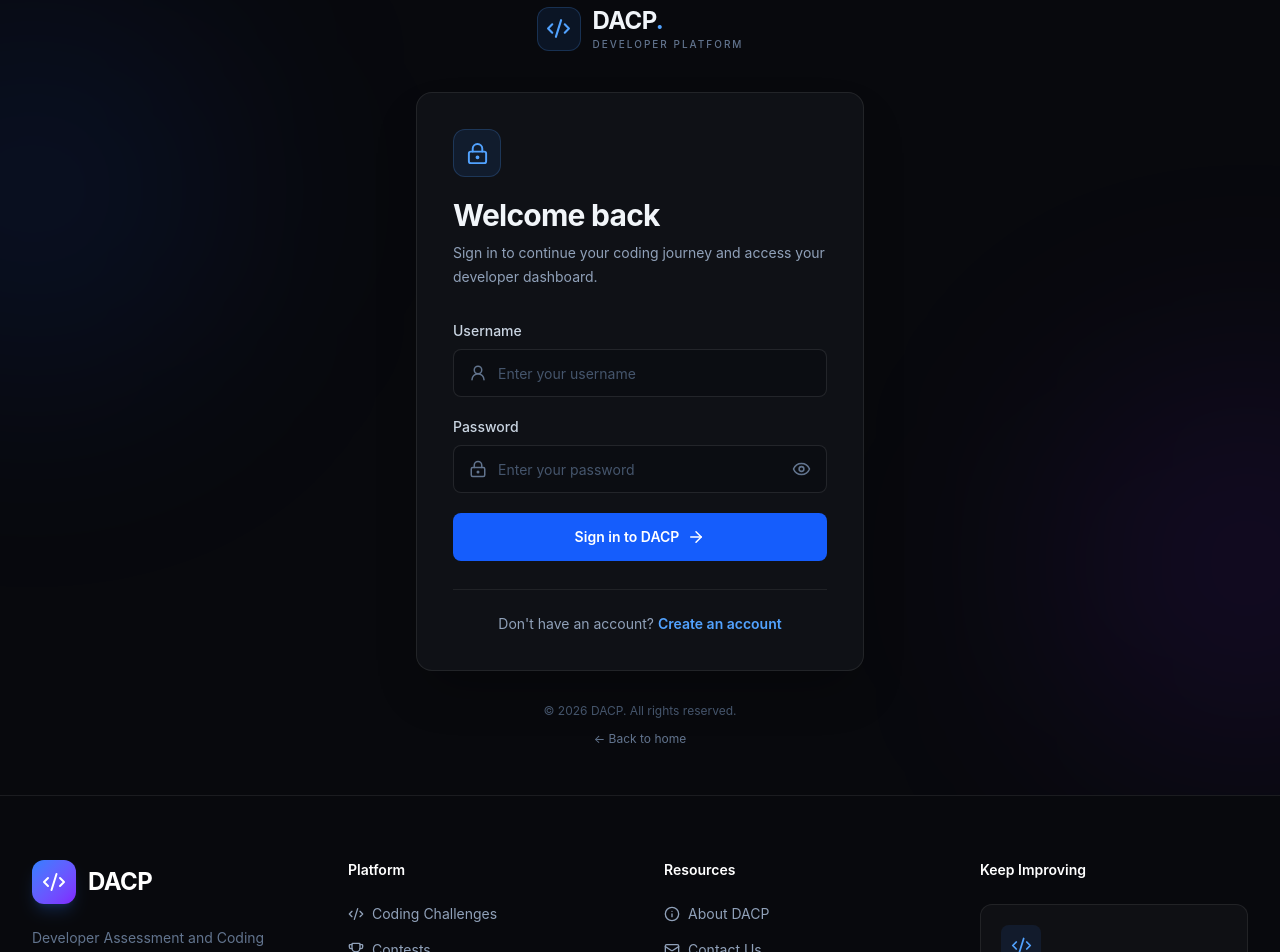
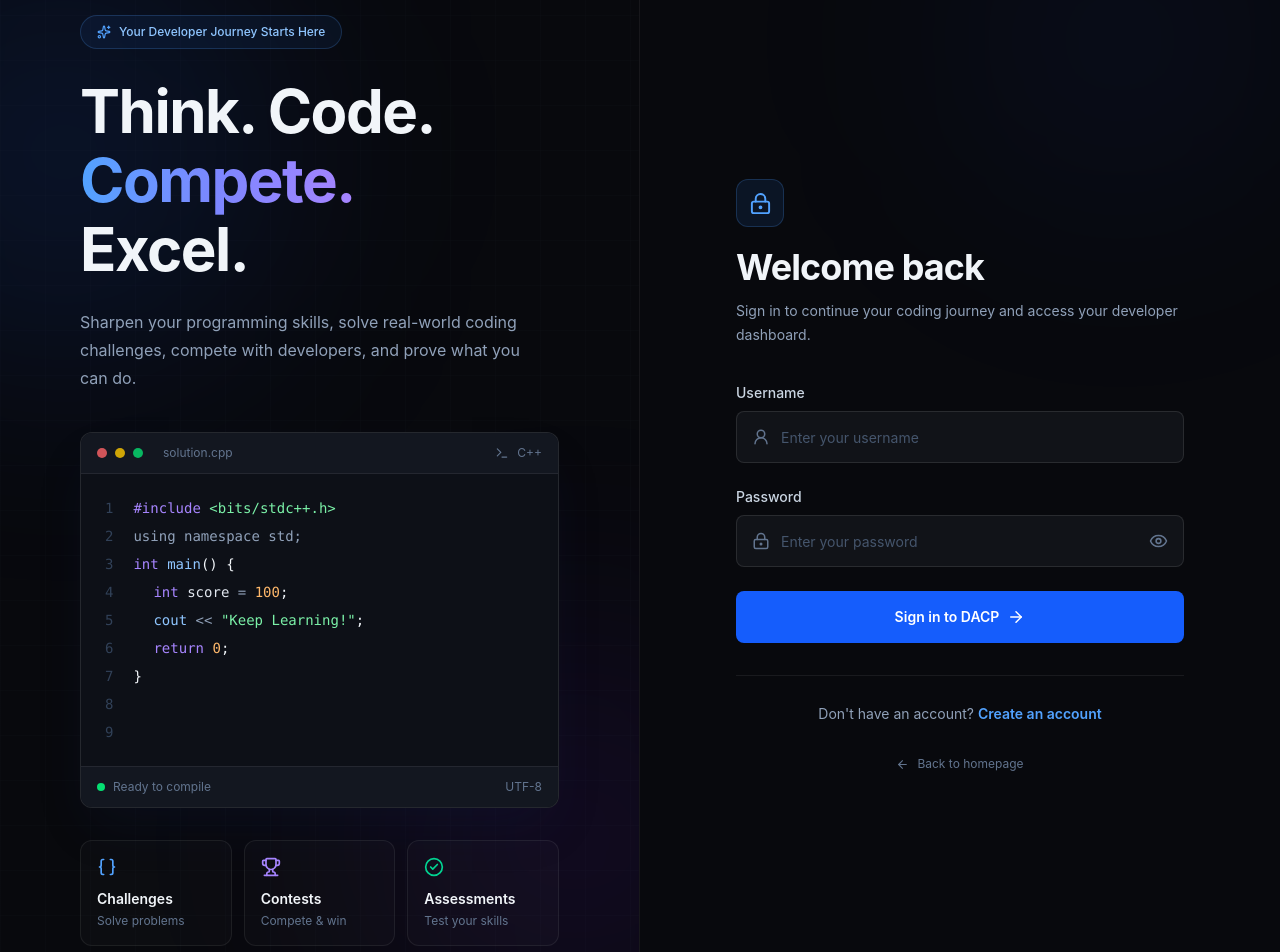
Before and after one commit to MMunim90/Developer-Assessment-and-Coding-Platform, a React (Vite) app: page /login in a window 1280 px wide. Shown: the part 120-1072 px from the top of the page. Built offline with nearby package versions, Linux system fonts and the light colour scheme.

Commit message:
fix login page issue

```diff
--- /dev/null
+++ b/src/components/DeveloperTheme.jsx
@@ -0,0 +1,174 @@
+import { Link } from "react-router";
+import {
+  Code2,
+  Terminal,
+  Trophy,
+  Braces,
+  CheckCircle2,
+  Sparkles,
+} from "lucide-react";
+
+const DeveloperTheme = () => {
+  return (
+    <section className="relative flex min-h-[480px] flex-col justify-between overflow-hidden border-b border-white/[0.06] px-6 py-8 sm:px-10 lg:min-h-screen lg:border-b-0 lg:border-r lg:border-white/[0.06] lg:px-14 xl:px-20 hidden lg:block">
+      {/* Background Effects */}
+      <div className="pointer-events-none absolute -left-32 top-20 h-96 w-96 rounded-full bg-blue-600/15 blur-[130px]" />
+      <div className="pointer-events-none absolute -right-32 bottom-10 h-96 w-96 rounded-full bg-violet-600/10 blur-[130px]" />
+
+      {/* Background Grid */}
+      <div
+        className="pointer-events-none absolute inset-0 opacity-[0.035]"
+        style={{
+          backgroundImage:
+            "linear-gradient(rgba(148,163,184,0.5) 1px, transparent 1px), linear-gradient(90deg, rgba(148,163,184,0.5) 1px, transparent 1px)",
+          backgroundSize: "45px 45px",
+        }}
+      />
+
+      {/* Brand */}
+      <Link to="/" className="relative z-10 flex w-fit items-center gap-3">
+        <div className="flex h-11 w-11 items-center justify-center rounded-xl border border-blue-400/20 bg-blue-500/10 text-blue-400">
+          <Code2 size={25} />
+        </div>
+
+        <div>
+          <h1 className="text-2xl font-bold tracking-tight">
+            DACP<span className="text-blue-400">.</span>
+          </h1>
+          <p className="text-[10px] font-medium tracking-[0.2em] text-slate-500">
+            DEVELOPER PLATFORM
+          </p>
+        </div>
+      </Link>
+
+      {/* Main Content */}
+      <div className="relative z-10 mx-auto my-14 w-full max-w-xl lg:my-0 lg:py-14">
+        {/* Badge */}
+        <div className="mb-7 flex w-fit items-center gap-2 rounded-full border border-blue-400/20 bg-blue-500/[0.07] px-4 py-2">
+          <Sparkles size={14} className="text-blue-400" />
+          <span className="text-xs font-medium text-blue-300">
+            Your Developer Journey Starts Here
+          </span>
+        </div>
+
+        {/* Heading */}
+        <h2 className="text-4xl font-bold leading-[1.15] tracking-tight sm:text-5xl xl:text-6xl">
+          Think. Code.
+          <br />
+          <span className="bg-gradient-to-r from-blue-400 via-indigo-400 to-violet-400 bg-clip-text text-transparent">
+            Compete.
+          </span>
+          <br />
+          Excel.
+        </h2>
+
+        <p className="mt-6 max-w-md text-sm leading-7 text-slate-400 sm:text-base">
+          Sharpen your programming skills, solve real-world coding challenges,
+          compete with developers, and prove what you can do.
+        </p>
+
+        {/* Code Editor Preview */}
+        <div className="mt-10 overflow-hidden rounded-xl border border-white/10 bg-[#0D1017] shadow-2xl shadow-blue-950/20">
+          {/* Editor Header */}
+          <div className="flex items-center justify-between border-b border-white/[0.07] bg-[#131720] px-4 py-3">
+            <div className="flex items-center gap-2">
+              <span className="h-2.5 w-2.5 rounded-full bg-red-400/80" />
+              <span className="h-2.5 w-2.5 rounded-full bg-yellow-400/80" />
+              <span className="h-2.5 w-2.5 rounded-full bg-green-400/80" />
+              <span className="ml-3 text-xs text-slate-500">solution.cpp</span>
+            </div>
+
+            <div className="flex items-center gap-2 text-xs text-slate-500">
+              <Terminal size={14} />
+              C++
+            </div>
+          </div>
+
+          {/* Editor Code */}
+          <div className="overflow-hidden px-4 py-5 font-mono text-xs leading-7 sm:px-6 sm:text-sm">
+            <div className="flex gap-5">
+              <div className="select-none text-right text-slate-700">
+                {Array.from({ length: 9 }, (_, i) => (
+                  <div key={i}>{i + 1}</div>
+                ))}
+              </div>
+
+              <div className="min-w-0">
+                <div>
+                  <span className="text-violet-400">#include</span>{" "}
+                  <span className="text-green-300">&lt;bits/stdc++.h&gt;</span>
+                </div>
+                <div className="text-slate-400">using namespace std;</div>
+                <div />
+                <div>
+                  <span className="text-violet-400">int</span>{" "}
+                  <span className="text-blue-300">main</span>() {"{"}
+                </div>
+                <div className="pl-5">
+                  <span className="text-violet-400">int</span>{" "}
+                  <span className="text-slate-200">score</span>{" "}
+                  <span className="text-slate-400">=</span>{" "}
+                  <span className="text-orange-300">100</span>;
+                </div>
+                <div className="pl-5">
+                  <span className="text-blue-300">cout</span>{" "}
+                  <span className="text-slate-400">&lt;&lt;</span>{" "}
+                  <span className="text-green-300">"Keep Learning!"</span>;
+                </div>
+                <div className="pl-5">
+                  <span className="text-violet-400">return</span>{" "}
+                  <span className="text-orange-300">0</span>;
+                </div>
+                <div>{"}"}</div>
+              </div>
+            </div>
+          </div>
+
+          {/* Editor Footer */}
+          <div className="flex items-center justify-between border-t border-white/[0.07] bg-[#131720] px-4 py-3">
+            <div className="flex items-center gap-2 text-xs text-slate-500">
+              <span className="h-2 w-2 rounded-full bg-green-400" />
+              Ready to compile
+            </div>
+            <span className="text-xs text-slate-500">UTF-8</span>
+          </div>
+        </div>
+
+        {/* Platform Highlights */}
+        <div className="mt-8 grid grid-cols-3 gap-3">
+          <div className="rounded-xl border border-white/[0.07] bg-white/[0.02] p-3 sm:p-4">
+            <Braces size={20} className="mb-3 text-blue-400" />
+            <h3 className="text-xs font-semibold sm:text-sm">Challenges</h3>
+            <p className="mt-1 text-[10px] text-slate-500 sm:text-xs">
+              Solve problems
+            </p>
+          </div>
+
+          <div className="rounded-xl border border-white/[0.07] bg-white/[0.02] p-3 sm:p-4">
+            <Trophy size={20} className="mb-3 text-violet-400" />
+            <h3 className="text-xs font-semibold sm:text-sm">Contests</h3>
+            <p className="mt-1 text-[10px] text-slate-500 sm:text-xs">
+              Compete & win
+            </p>
+          </div>
+
+          <div className="rounded-xl border border-white/[0.07] bg-white/[0.02] p-3 sm:p-4">
+            <CheckCircle2 size={20} className="mb-3 text-emerald-400" />
+            <h3 className="text-xs font-semibold sm:text-sm">Assessments</h3>
+            <p className="mt-1 text-[10px] text-slate-500 sm:text-xs">
+              Test your skills
+            </p>
+          </div>
+        </div>
+      </div>
+
+      {/* Left Footer */}
+      <div className="relative z-10 hidden items-center justify-between border-t border-white/[0.07] pt-5 text-xs text-slate-600 lg:flex">
+        <span>© {new Date().getFullYear()} DACP</span>
+        <span>Code. Compete. Evaluate. Excel.</span>
+      </div>
+    </section>
+  );
+};
+
+export default DeveloperTheme;
--- a/src/pages/Login.jsx
+++ b/src/pages/Login.jsx
@@ -11,11 +11,11 @@ import {
 import { baseURL } from "../services/BaseURL";
 import { AuthContext } from "../context/AuthContext";
 import { Bounce, toast } from "react-toastify";
+import DeveloperTheme from "../components/DeveloperTheme";
 
 const Login = () => {
   const [showPassword, setShowPassword] = useState(false);
   const [loading, setLoading] = useState(false);
-
   const [username, setUsername] = useState("");
   const [password, setPassword] = useState("");
 
@@ -24,12 +24,10 @@ const Login = () => {
 
   const handleLogin = async (e) => {
     e.preventDefault();
-
     setLoading(true);
 
     try {
       const formData = new URLSearchParams();
-
       formData.append("username", username);
       formData.append("password", password);
 
@@ -44,9 +42,7 @@ const Login = () => {
       const data = await res.json();
 
       if (!res.ok || !data?.access_token) {
-        throw new Error(
-          data?.detail || "Incorrect username or password."
-        );
+        throw new Error(data?.detail || "Incorrect username or password.");
       }
 
       const accessToken = data.access_token;
@@ -61,7 +57,7 @@ const Login = () => {
 
       if (!userRes.ok || userData?.detail === "User Not Found!!!") {
         throw new Error(
-          userData?.detail || "Unable to retrieve user information."
+          userData?.detail || "Unable to retrieve user information.",
         );
       }
 
@@ -89,56 +85,44 @@ const Login = () => {
   };
 
   return (
-    <div className="relative flex min-h-screen items-center justify-center overflow-hidden bg-[#08090D] px-4 py-12 text-slate-100">
+    <div className="min-h-screen bg-[#08090D] text-slate-100 lg:grid lg:grid-cols-2">
+      {/* ================= LEFT SIDE ================= */}
+      <DeveloperTheme/>
 
-      {/* Background Effects */}
-      <div className="pointer-events-none absolute -left-40 top-10 h-96 w-96 rounded-full bg-blue-600/10 blur-[120px]" />
-      <div className="pointer-events-none absolute -right-40 bottom-10 h-96 w-96 rounded-full bg-violet-600/10 blur-[120px]" />
+      {/* ================= RIGHT SIDE ================= */}
+      <section className="relative flex min-h-screen items-center justify-center overflow-hidden px-5 py-14 sm:px-10">
+        {/* Subtle Background Glow */}
+        <div className="pointer-events-none absolute right-0 top-0 h-80 w-80 rounded-full bg-blue-600/[0.07] blur-[120px]" />
 
-      {/* Login Card */}
         <div className="relative z-10 w-full max-w-md">
-
-        {/* Brand */}
-        <Link
-          to="/"
-          className="mb-10 flex items-center justify-center gap-3"
-        >
-          <div className="flex h-11 w-11 items-center justify-center rounded-xl border border-blue-400/20 bg-blue-500/10 text-blue-400">
-            <Code2 size={25} />
+          {/* Mobile Brand */}
+          <Link to="/" className="mb-12 flex items-center gap-3 lg:hidden">
+            <div className="flex h-10 w-10 items-center justify-center rounded-xl border border-blue-400/20 bg-blue-500/10 text-blue-400">
+              <Code2 size={23} />
             </div>
-
-          <div>
-            <h1 className="text-2xl font-bold tracking-tight">
+            <span className="text-xl font-bold">
               DACP<span className="text-blue-400">.</span>
-            </h1>
-            <p className="text-[10px] font-medium tracking-[0.2em] text-slate-500">
-              DEVELOPER PLATFORM
-            </p>
-          </div>
+            </span>
           </Link>
 
-        {/* Form Container */}
-        <div className="rounded-2xl border border-white/[0.08] bg-[#111318]/90 p-7 shadow-2xl shadow-black/30 sm:p-9">
-
           {/* Heading */}
-          <div className="mb-8">
+          <div className="mb-9">
             <div className="mb-5 flex h-12 w-12 items-center justify-center rounded-xl border border-blue-400/20 bg-blue-500/10 text-blue-400">
               <LockKeyhole size={23} />
             </div>
 
-            <h2 className="text-3xl font-bold tracking-tight">
+            <h2 className="text-3xl font-bold tracking-tight sm:text-4xl">
               Welcome back
             </h2>
 
-            <p className="mt-2 text-sm leading-6 text-slate-400">
-              Sign in to continue your coding journey and access your
-              developer dashboard.
+            <p className="mt-3 text-sm leading-6 text-slate-400">
+              Sign in to continue your coding journey and access your developer
+              dashboard.
             </p>
           </div>
 
           {/* Login Form */}
-          <form onSubmit={handleLogin} className="space-y-5">
-
+          <form onSubmit={handleLogin} className="space-y-6">
             {/* Username */}
             <div>
               <label
@@ -162,7 +146,7 @@ const Login = () => {
                   required
                   value={username}
                   onChange={(e) => setUsername(e.target.value)}
-                  className="h-12 w-full rounded-lg border border-white/10 bg-[#0B0D12] pl-11 pr-4 text-sm text-white outline-none transition placeholder:text-slate-600 focus:border-blue-500/60 focus:ring-2 focus:ring-blue-500/10"
+                  className="h-13 w-full rounded-lg border border-white/10 bg-[#111318] pl-11 pr-4 text-sm text-white outline-none transition placeholder:text-slate-600 focus:border-blue-500/60 focus:ring-2 focus:ring-blue-500/10"
                 />
               </div>
             </div>
@@ -190,7 +174,7 @@ const Login = () => {
                   required
                   value={password}
                   onChange={(e) => setPassword(e.target.value)}
-                  className="h-12 w-full rounded-lg border border-white/10 bg-[#0B0D12] pl-11 pr-12 text-sm text-white outline-none transition placeholder:text-slate-600 focus:border-blue-500/60 focus:ring-2 focus:ring-blue-500/10"
+                  className="h-13 w-full rounded-lg border border-white/10 bg-[#111318] pl-11 pr-12 text-sm text-white outline-none transition placeholder:text-slate-600 focus:border-blue-500/60 focus:ring-2 focus:ring-blue-500/10"
                 />
 
                 <button
@@ -199,11 +183,7 @@ const Login = () => {
                   className="absolute right-4 top-1/2 -translate-y-1/2 text-slate-500 transition hover:text-blue-400"
                   aria-label={showPassword ? "Hide password" : "Show password"}
                 >
-                  {showPassword ? (
-                    <EyeOff size={19} />
-                  ) : (
-                    <Eye size={19} />
-                  )}
+                  {showPassword ? <EyeOff size={19} /> : <Eye size={19} />}
                 </button>
               </div>
             </div>
@@ -212,7 +192,7 @@ const Login = () => {
             <button
               type="submit"
               disabled={loading}
-              className="group mt-3 flex h-12 w-full items-center justify-center gap-2 rounded-lg bg-blue-600 text-sm font-semibold text-white transition hover:bg-blue-500 disabled:cursor-not-allowed disabled:opacity-60"
+              className="group flex h-13 w-full items-center justify-center gap-2 rounded-lg bg-blue-600 text-sm font-semibold text-white transition hover:bg-blue-500 disabled:cursor-not-allowed disabled:opacity-60"
             >
               {loading ? (
                 <>
@@ -231,8 +211,8 @@ const Login = () => {
             </button>
           </form>
 
-          {/* Signup Link */}
-          <div className="mt-7 border-t border-white/[0.07] pt-6 text-center">
+          {/* Signup */}
+          <div className="mt-8 border-t border-white/[0.07] pt-7 text-center">
             <p className="text-sm text-slate-400">
               Don't have an account?{" "}
               <Link
@@ -243,20 +223,17 @@ const Login = () => {
               </Link>
             </p>
           </div>
-        </div>
 
-        {/* Footer */}
-        <p className="mt-8 text-center text-xs text-slate-600">
-          © {new Date().getFullYear()} DACP. All rights reserved.
-        </p>
-
+          {/* Back Home */}
           <Link
             to="/"
-          className="mt-3 block text-center text-xs text-slate-500 transition hover:text-blue-400"
+            className="mt-8 flex items-center justify-center gap-2 text-xs text-slate-500 transition hover:text-blue-400"
           >
-          ← Back to home
+            <ArrowRight size={13} className="rotate-180" />
+            Back to homepage
           </Link>
         </div>
+      </section>
     </div>
   );
 };
```
Also changed, not shown: src/components/HeroBanner.jsx (+17 -32 lines), src/routes/Routes.jsx (+4 -4 lines). Lines whose indentation alone changed are shown as unchanged.
